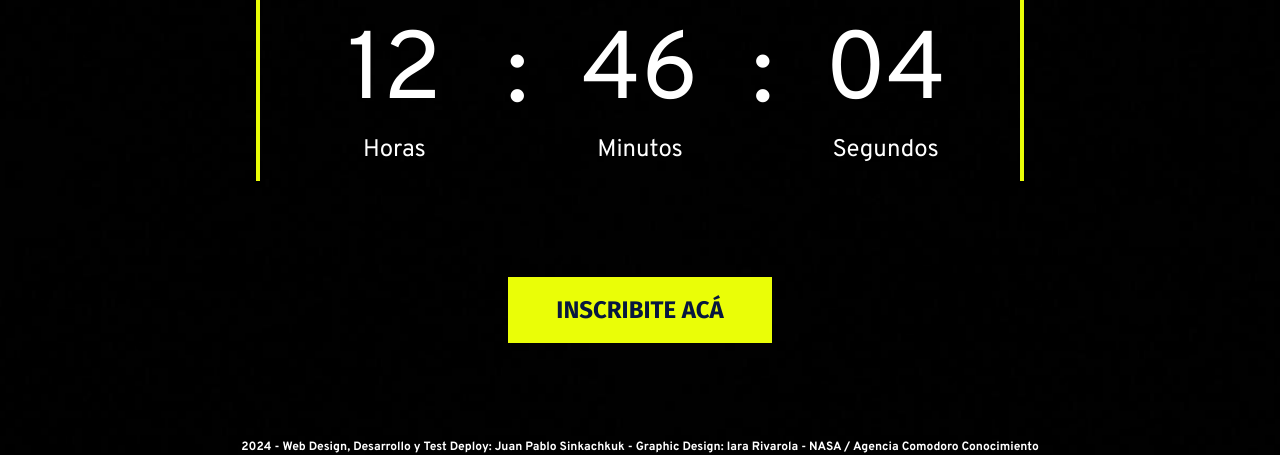
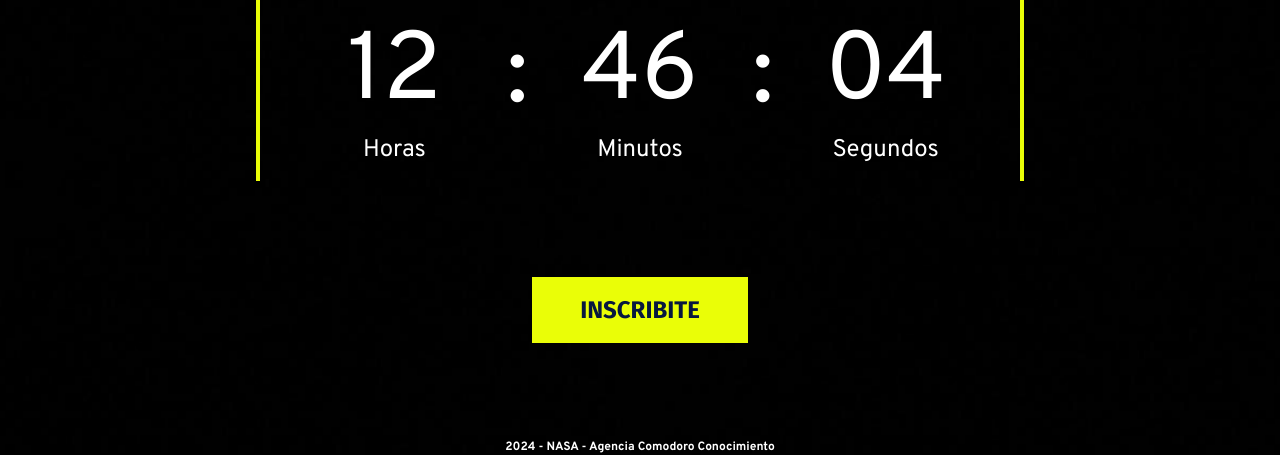
Before and after one commit to juampi-dev/nasa-space-apps, a plain HTML site: page index.html in a window 1280 px wide. Shown: the part 702-1157 px from the top of the page. Drawn offline with Linux system fonts and the light colour scheme.

Commit message:
produccion

```diff
--- a/index.html
+++ b/index.html
@@ -45,12 +45,11 @@
       </div>
     </section>
     <div class="cta">
-      <a href="https://conocimiento.gob.ar/" target="_blank" class="btn">INSCRIBITE ACÁ</a>
+      <a href="https://www.spaceappschallenge.org/nasa-space-apps-2024/2024-local-events/comodoro-rivadavia/" target="_blank" class="btn">INSCRIBITE</a>
     </div>
   </main>
   <footer class="indexFooter">
-    <h6>2024 - Web Design, Desarrollo y Test Deploy: Juan Pablo Sinkachkuk - Graphic Design: Iara Rivarola - NASA /
-      Agencia Comodoro Conocimiento</h6>
+    <h6>2024 - NASA - Agencia Comodoro Conocimiento</h6>
   </footer>
 
   <script src="script.js"></script>
```
